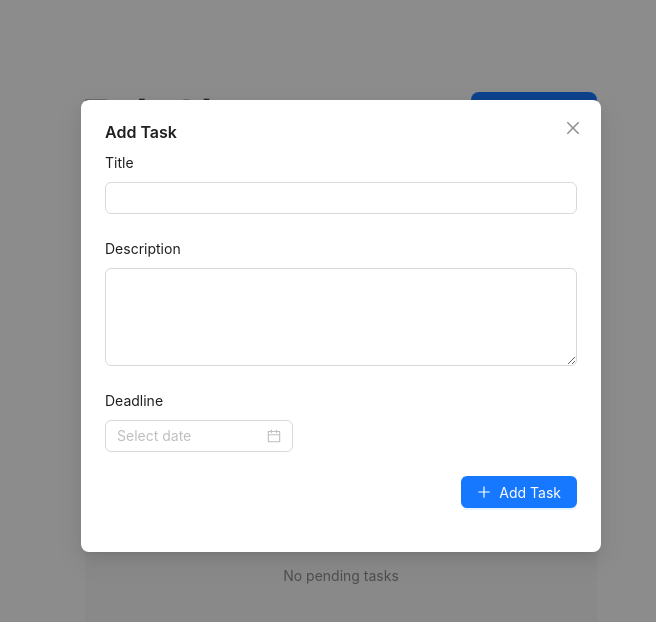
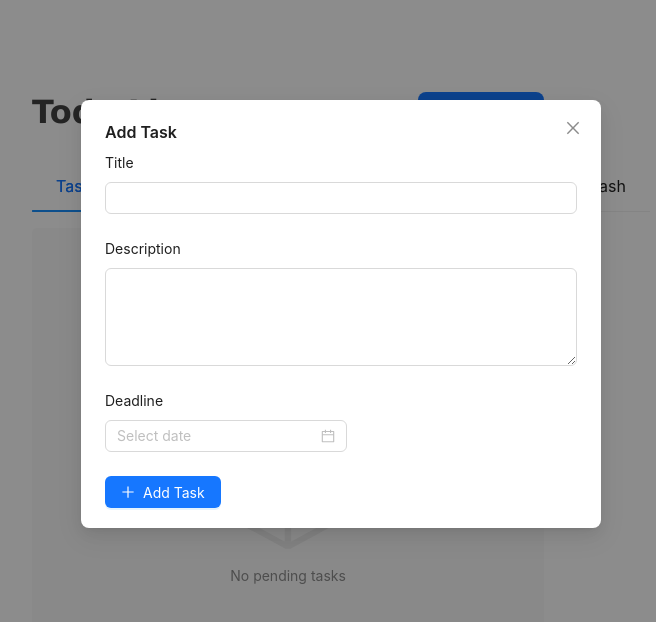
Before and after one commit to angerris/todo-list-app, a React (Create React App) app: page / in a window 1280 px wide. Both pictures are taken after a click on the button "Add Task". Shown: the top 622 px of the page, without its empty margins (299-955 px from the left). Built offline with nearby package versions, Linux system fonts and the light colour scheme.

Commit message:
added overdue tasks feature

```diff
--- a/src/App.tsx
+++ b/src/App.tsx
@@ -1,16 +1,20 @@
-import React, { useState } from "react";
+import React, { useState, useEffect } from "react";
 import { Tabs, Button } from "antd";
 import TaskList from "./components/TaskList";
 import TaskForm from "./components/TaskForm";
 import Trash from "./components/Trash";
 import CompletedTasks from "./components/CompletedTasks";
+import OverdueTasks from "./components/OverdueTasks";
 import "./styles/global.css";
 import { PlusOutlined } from "@ant-design/icons";
+import { useDispatch } from "react-redux";
+import { updateTaskStatuses } from "./redux/slice/slice";
 
 const { TabPane } = Tabs;
 
 const App: React.FC = () => {
   const [isModalVisible, setIsModalVisible] = useState(false);
+  const dispatch = useDispatch();
 
   const showModal = () => {
     setIsModalVisible(true);
@@ -20,10 +24,17 @@ const App: React.FC = () => {
     setIsModalVisible(false);
   };
 
+  useEffect(() => {
+    const interval = setInterval(() => {
+      dispatch(updateTaskStatuses());
+    }, 10000);
+
+    return () => clearInterval(interval);
+  }, [dispatch]);
+
   return (
     <div className="main">
       <div className="mainCard">
-        {" "}
         <div className="formHeader">
           <h1 style={{ color: "#434343" }}>Todo List</h1>
           <Button
@@ -43,7 +54,10 @@ const App: React.FC = () => {
           <TabPane tab="Completed Tasks" key="2">
             <CompletedTasks />
           </TabPane>
-          <TabPane tab="Trash" key="3">
+          <TabPane tab="Overdue Tasks" key="3">
+            <OverdueTasks />
+          </TabPane>
+          <TabPane tab="Trash" key="4">
             <Trash />
           </TabPane>
         </Tabs>
--- /dev/null
+++ b/src/components/OverdueTasks.tsx
@@ -0,0 +1,54 @@
+import React from "react";
+import { useSelector, useDispatch } from "react-redux";
+import { RootState } from "./../redux/store";
+import { permanentlyRemoveTask } from "./../redux/slice/slice";
+import EmptyBox from "./EmptyBox";
+import { Button, Space } from "antd";
+import { DeleteOutlined } from "@ant-design/icons";
+
+const OverdueTasks: React.FC = () => {
+  const dispatch = useDispatch();
+  const overdueTasks = useSelector((state: RootState) =>
+    state.tasks.tasks.filter((task) => task.status === "overdue")
+  );
+
+  const handlePermanentlyRemove = (id: string) => {
+    dispatch(permanentlyRemoveTask(id));
+  };
+
+  return (
+    <div className="tabContent">
+      {overdueTasks.length === 0 ? (
+        <EmptyBox text="No overdue tasks" />
+      ) : (
+        overdueTasks.map((task) => (
+          <div
+            key={task.id}
+            className={`task-item ${
+              task.status === "overdue" ? "overdue" : ""
+            }`}
+            style={{
+              marginBottom: "16px",
+              padding: "16px",
+              border: "1px solid #f0f0f0"
+            }}
+          >
+            <h3>{task.title}</h3>
+            <p>{task.description}</p>
+            <p>{task.deadline}</p>
+            <Space className="buttonWrapper" style={{ marginTop: "16px" }}>
+              <Button
+                type="default"
+                icon={<DeleteOutlined />}
+                onClick={() => handlePermanentlyRemove(task.id)}
+                style={{ width: "100%", color: "#ff4d4f", padding: "5px" }}
+              />
+            </Space>
+          </div>
+        ))
+      )}
+    </div>
+  );
+};
+
+export default OverdueTasks;
--- a/src/components/TaskForm.tsx
+++ b/src/components/TaskForm.tsx
@@ -5,7 +5,6 @@ import { useDispatch } from "react-redux";
 import { addTask } from "../redux/slice/slice";
 import { Modal, Button, Form, Input, DatePicker } from "antd";
 import moment from "moment";
-import "./../styles/global.css";
 import { PlusOutlined } from "@ant-design/icons";
 
 const TaskForm: React.FC<{ visible: boolean; onClose: () => void }> = ({
@@ -18,28 +17,30 @@ const TaskForm: React.FC<{ visible: boolean; onClose: () => void }> = ({
     initialValues: {
       title: "",
       description: "",
-      deadline: undefined as Date | undefined
+      deadline: null as Date | null
     },
     validationSchema: Yup.object({
       title: Yup.string().required("Title is required"),
       description: Yup.string(),
       deadline: Yup.date()
         .nullable()
-        .transform((value, originalValue) => {
-          return originalValue === "" ? undefined : value;
-        })
+        .transform((value, originalValue) =>
+          originalValue === "" ? null : value
+        )
         .typeError("Invalid date")
     }),
     onSubmit: (values) => {
       const formattedDeadline = values.deadline
-        ? moment(values.deadline).format("YYYY-MM-DD")
+        ? moment(values.deadline).format("YYYY-MM-DD HH:mm")
         : undefined;
-      const taskValues = {
-        ...values,
-        deadline: formattedDeadline
-      };
+
       dispatch(
-        addTask({ ...taskValues, id: Date.now().toString(), status: "pending" })
+        addTask({
+          ...values,
+          deadline: formattedDeadline,
+          id: Date.now().toString(),
+          status: "pending"
+        })
       );
       formik.resetForm();
       onClose();
@@ -92,30 +93,20 @@ const TaskForm: React.FC<{ visible: boolean; onClose: () => void }> = ({
           <DatePicker
             id="deadline"
             name="deadline"
-            onChange={(date, dateString) => {
-              formik.setFieldValue(
-                "deadline",
-                date ? date.toDate() : undefined
-              );
+            onChange={(date) => {
+              formik.setFieldValue("deadline", date ? date.toDate() : null);
             }}
+            showTime
+            format="YYYY-MM-DD HH:mm"
             value={
-              formik.values.deadline
-                ? moment(formik.values.deadline)
-                : undefined
+              formik.values.deadline ? moment(formik.values.deadline) : null
             }
-            format="YYYY-MM-DD"
-            inputReadOnly
-            className="custom-datepicker"
           />
         </Form.Item>
 
-        <Form.Item>
-          <div style={{ textAlign: "right" }}>
-            <Button type="primary" icon={<PlusOutlined />} htmlType="submit">
-              Add Task
-            </Button>
-          </div>
-        </Form.Item>
+        <Button type="primary" htmlType="submit" icon={<PlusOutlined />}>
+          Add Task
+        </Button>
       </Form>
     </Modal>
   );
--- a/src/redux/slice/slice.ts
+++ b/src/redux/slice/slice.ts
@@ -1,4 +1,3 @@
-// redux/slice/slice.ts
 import { createSlice, PayloadAction } from "@reduxjs/toolkit";
 
 export interface Task {
@@ -58,6 +57,18 @@ const tasksSlice = createSlice({
       if (index !== -1) {
         state.tasks[index].status = "pending";
       }
+    },
+    updateTaskStatuses: (state) => {
+      const now = new Date();
+      state.tasks.forEach((task) => {
+        if (
+          task.deadline &&
+          new Date(task.deadline) < now &&
+          task.status !== "completed"
+        ) {
+          task.status = "overdue";
+        }
+      });
     }
   }
 });
@@ -69,7 +80,8 @@ export const {
   permanentlyRemoveTask,
   restoreTask,
   markTaskAsCompleted,
-  markTaskAsPending
+  markTaskAsPending,
+  updateTaskStatuses
 } = tasksSlice.actions;
 
 export default tasksSlice.reducer;
--- a/src/styles/global.css
+++ b/src/styles/global.css
@@ -2,16 +2,6 @@
   margin: 0;
   padding: 0;
   box-sizing: border-box;
-}
-:root {
-  --primary: #9e78cf;
-  --secondary: #78cfb0;
-  --danger: #ff3e3e;
-  --bg-color: #0d0714;
-  --dark: #15101c;
-  --grey: #777777;
-  --title-color: #e7e6e6;
-  --text-color: #c3c3c3;
 }
 
 body {
@@ -62,8 +52,8 @@ body {
 .task-item {
   padding: 10px;
   min-width: 100%;
-  border: 1px solid #d9d9d9;
-  background-color: #f5f5f5;
+  border: 1px solid #91d5ff;
+  background-color: #e6f7ff;
   border-radius: 5px;
   display: flex;
   justify-content: space-between;
@@ -77,14 +67,17 @@ body {
   background-color: #f6ffed;
 }
 .task-item.removed {
-  border-color: #ff7875;
+  border-color: #ff7875 !important;
   background-color: #fff1f0;
+}
+.task-item.overdue {
+  border: 1px solid #d9d9d9;
+  background-color: #f5f5f5;
 }
 .task-item .ant-card-body {
   padding: 16px;
   width: 100%;
 }
-
 .custom-tabs .ant-tabs-tab {
   font-size: 16px;
   padding: 12px 24px;
```
